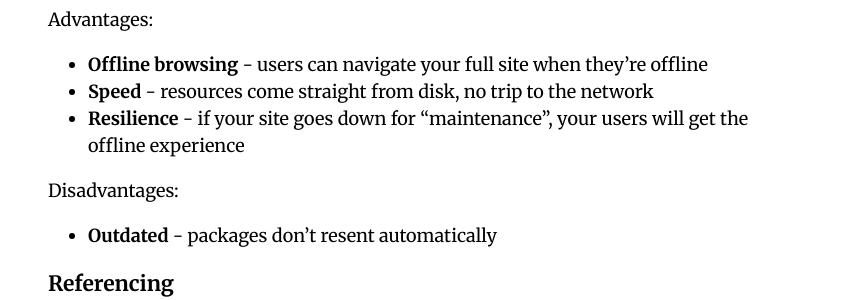
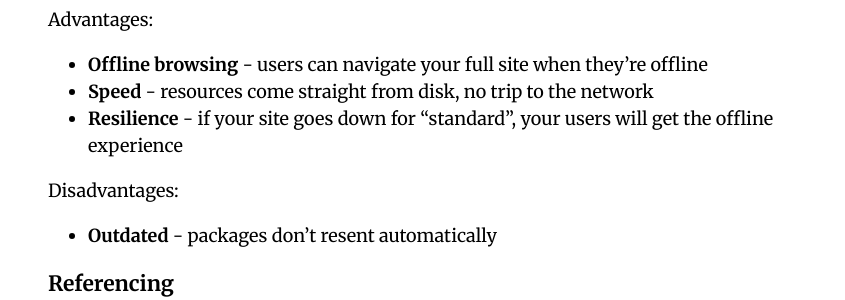
Before and after one commit to maciejczyzewski/maciejczyzewski.github.io, a Jekyll site: the page built from _posts/2014-06-23-application-cache-in-html5.markdown, in a window 1280 px wide. Shown: the part 315-615 px from the top of the page, without its empty margins (217-1062 px from the left). Built offline with Jekyll 4.4.1, drawn with Linux system fonts in a browser that asks for light colours; Markdown is read by kramdown in place of the engine named in the settings.

Commit message:
Grammar.

```diff
--- a/_posts/2014-06-23-application-cache-in-html5.markdown
+++ b/_posts/2014-06-23-application-cache-in-html5.markdown
@@ -12,7 +12,7 @@ Advantages:
 
 * __Offline browsing__ - users can navigate your full site when they’re offline
 * __Speed__ - resources come straight from disk, no trip to the network
-* __Resilience__ - if your site goes down for "maintenance", your users will get the offline experience
+* __Resilience__ - if your site goes down for “standard”, your users will get the offline experience
 
 Disadvantages:
 
--- a/_posts/2014-09-03-ascii-table-from-dictionary-in-python.markdown
+++ b/_posts/2014-09-03-ascii-table-from-dictionary-in-python.markdown
@@ -15,7 +15,7 @@ Sometimes I wish to print pretty table of dictionary as an ASCII, like this:
 
 
 Surprisingly it got complicated because of variable lengths of the data.
-I _googled_ for 'standard' ways of doing this and I found suggestions like:
+I _googled_ for “standard” ways of doing this and I found suggestions like:
 
 [http://stackoverflow.com/questions/5909873/python-pretty-printing-ascii-tables][stackoverflow]
 
--- a/_posts/2014-10-18-bloom-filters-fast-and-simple.markdown
+++ b/_posts/2014-10-18-bloom-filters-fast-and-simple.markdown
@@ -31,7 +31,7 @@ Internally Bloom filters use a bit array, and multiple different hash functions.
 
 Let’s say for instance we have a bit array of a _100 elements_, and _3 hash functions_.
 
-__Add__, when we want to insert the word "Maciej" into the filter:
+__Add__, when we want to insert the word “Maciej” into the filter:
 
 * We pass it through hash functions:
  - hash 1, returns 33
--- a/_posts/2014-10-19-year-2038-problem.markdown
+++ b/_posts/2014-10-19-year-2038-problem.markdown
@@ -8,7 +8,7 @@ date:   2014-10-19 14:01:00
 
 The __year 2038 problem__ is an issue for computing and data storage situations in which time values are stored or calculated as a _signed 32-bit_ integer.
 
-All the smart kids know that this number is interpreted as the number of seconds since _00:00:00 UTC on 1 January 1970_ ("the epoch").
+All the smart kids know that this number is interpreted as the number of seconds since _00:00:00 UTC on 1 January 1970_ (“the epoch”).
 
 ## Mathematics
 
```
